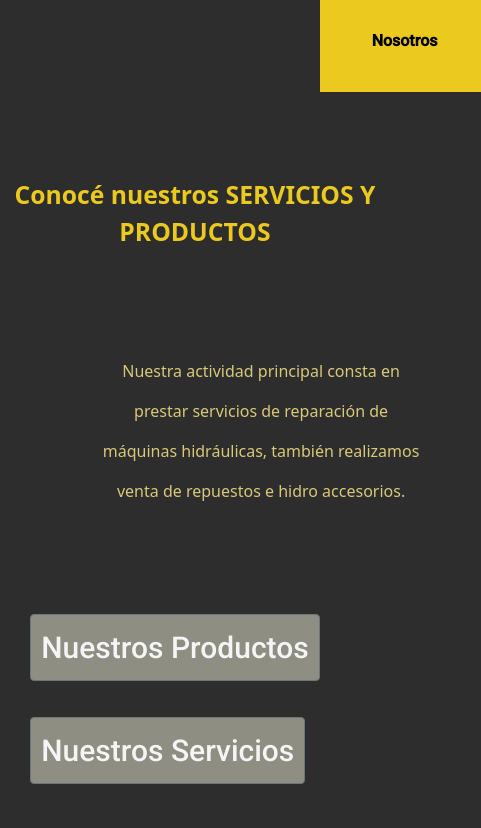
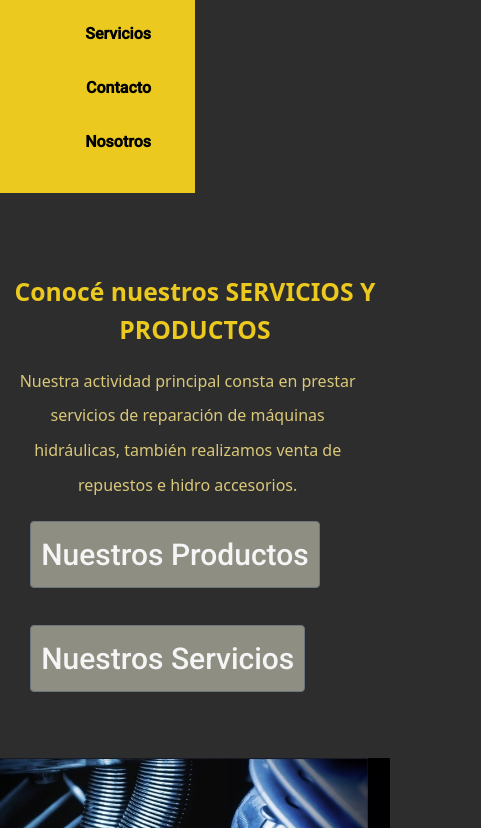
Before and after one commit to macarenazamar/ZamarProyecto, a plain HTML site: page index.html in a window 390 px wide. Shown: the part 226-1054 px from the top of the page, 481 px wide, since content can reach past the window. Drawn offline with nearby package versions, Linux system fonts and the light colour scheme.

Commit message:
En rama master: cambios mediaquery

```diff
--- a/css/pedazos/_estructura.scss
+++ b/css/pedazos/_estructura.scss
@@ -110,7 +110,7 @@ ponerle una clase a las imagenes y luego probar
 .espacio{
     width: 100%;
     padding: 1vh;
-    margin: 5%;
+    margin: 4%;
 }
 .servyproduct{
     width: 40vh;
--- a/css/pedazos/_mediaquery.scss
+++ b/css/pedazos/_mediaquery.scss
@@ -1,7 +1,16 @@
 @media screen and (max-width: 768px){
+    nav ul{
+        display: flex;
+        flex-direction: column;
+    }
 
     .header__inicio{
         flex-direction: column;
         height: auto;
         width: 50%;
     }
+    .nosotros-texto{
+        width: 96%;
+        line-height: 218%;
+        margin: 0; }
+    }
```
Also changed, not shown: css/main.css, 1 other file.
